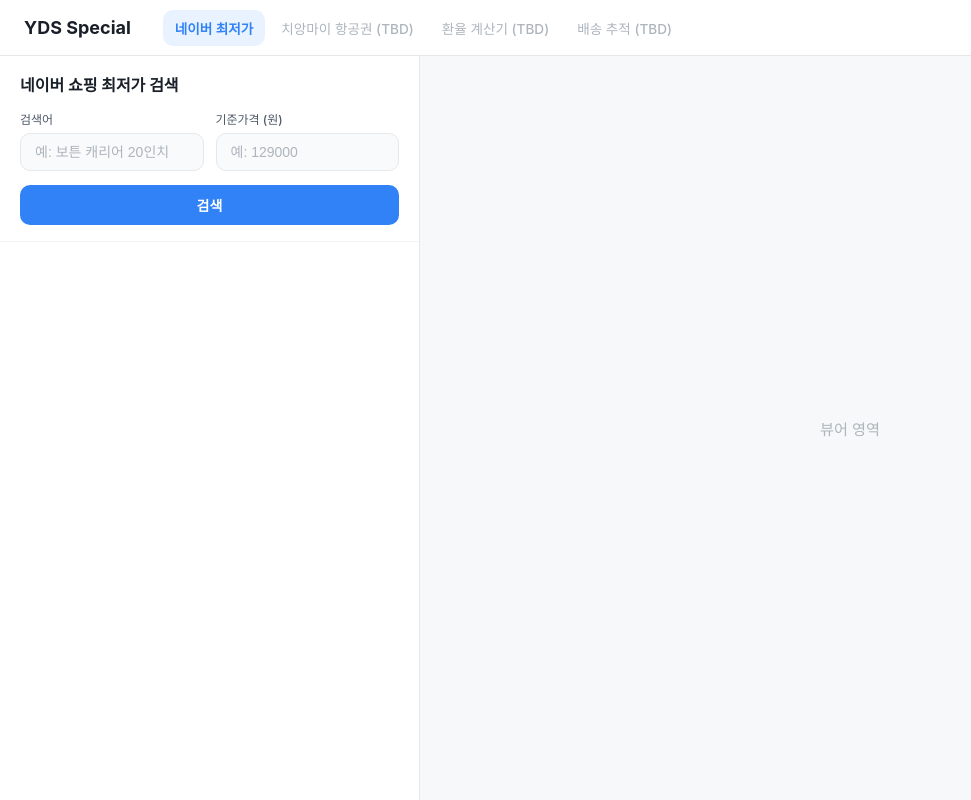
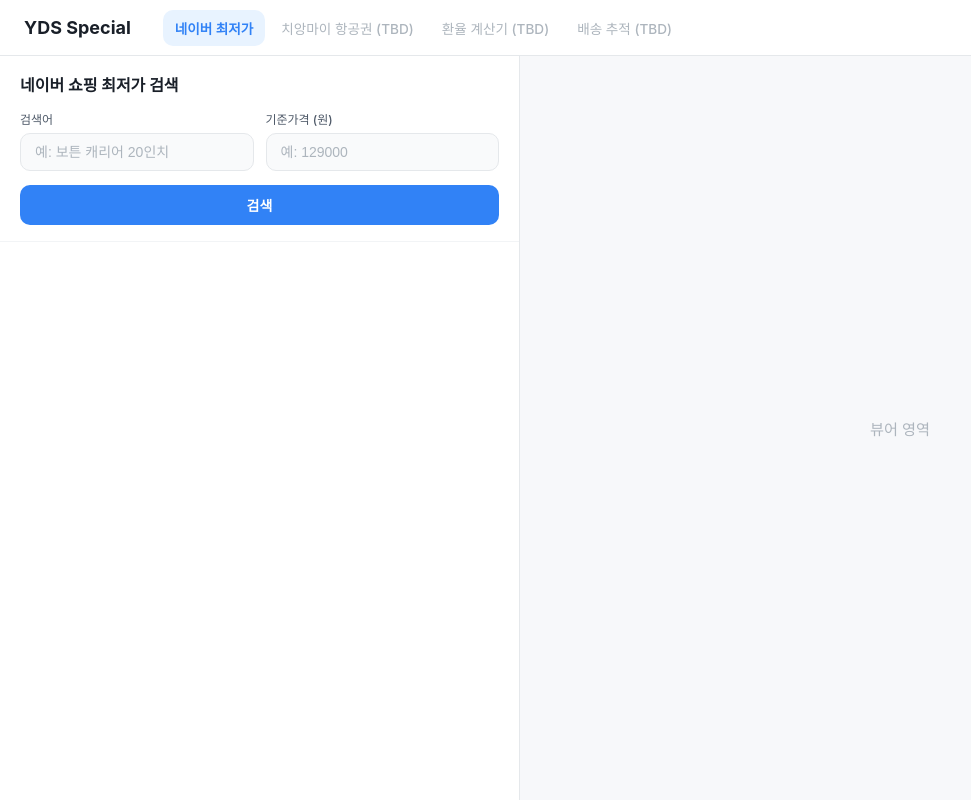
Before and after one commit to Hyune-s-lab/yds-special, a Next.js app: page / in a window 1280 px wide. Shown: the whole page, without its empty margins (0-971 px from the left). Built offline with nearby package versions, Linux system fonts and the light colour scheme.

Commit message:
style: 좌측 패널 너비 520px로 확대

```diff
--- a/app/globals.css
+++ b/app/globals.css
@@ -78,8 +78,8 @@ a {
 
 /* 좌측 패널 */
 .left-panel {
-  width: 420px;
-  min-width: 420px;
+  width: 520px;
+  min-width: 520px;
   border-right: 1px solid #e5e8eb;
   background: #fff;
   display: flex;
```
